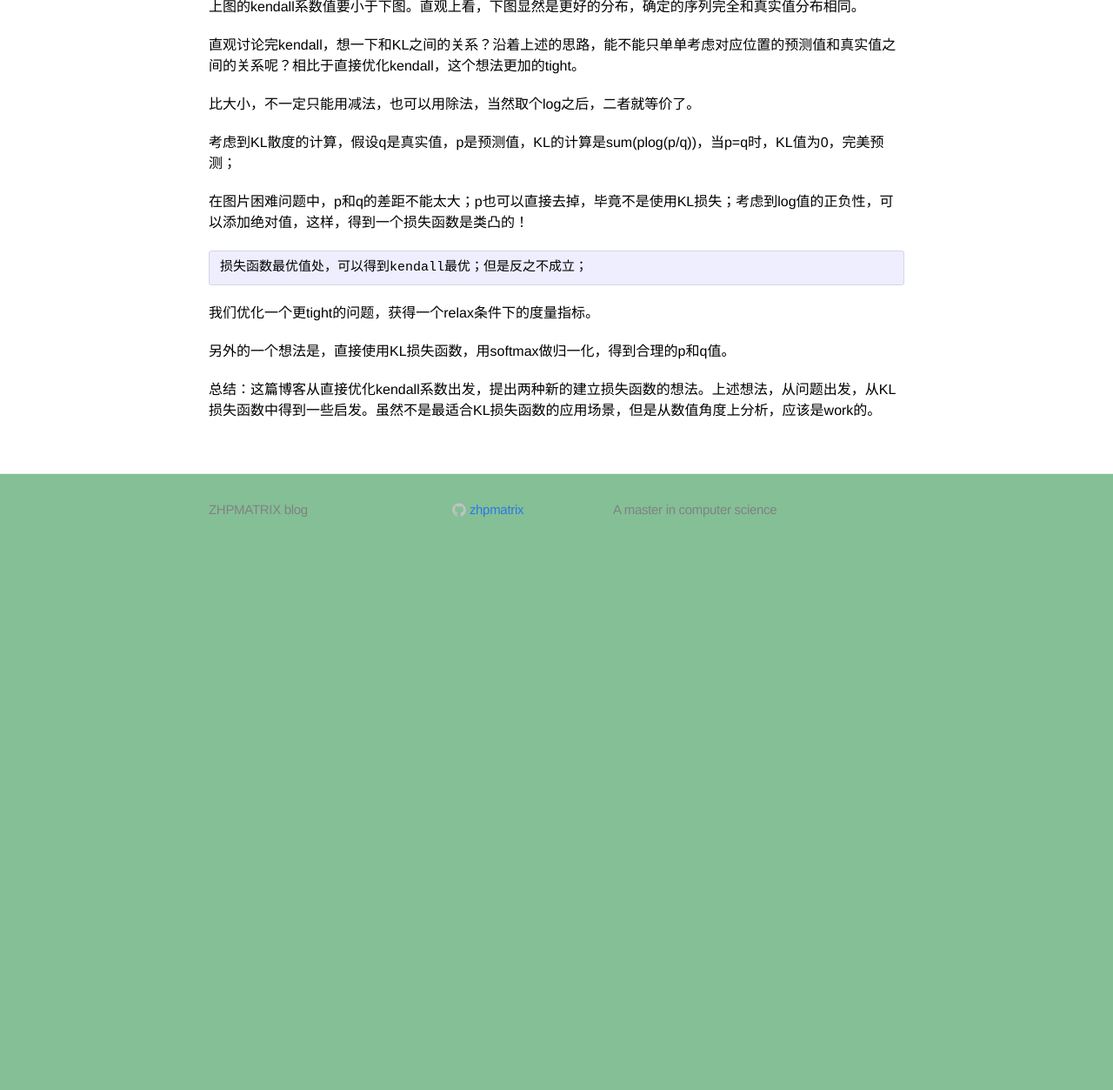
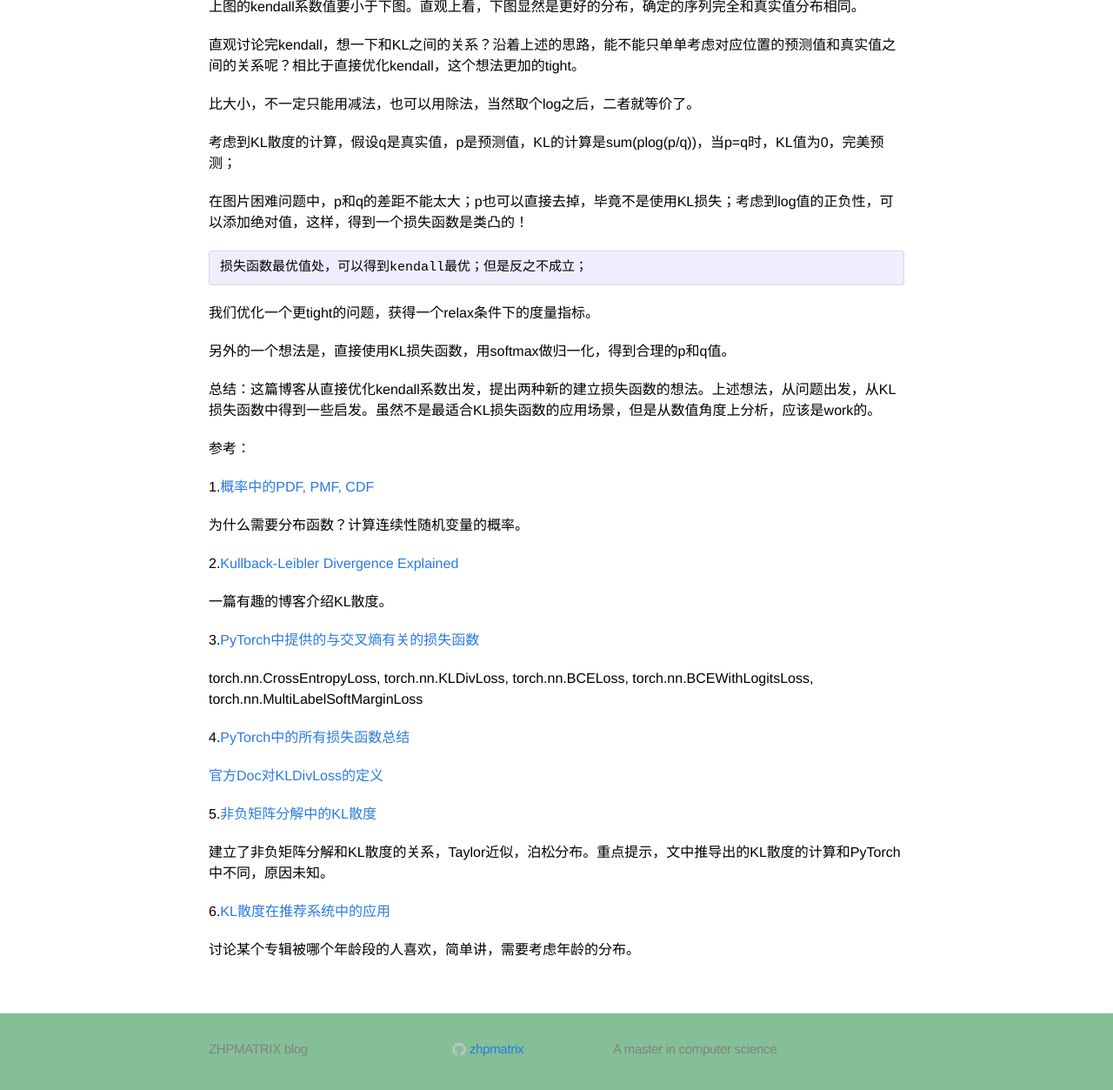
Before and after one commit to zhpmatrix/zhpmatrix.github.io, a Jekyll site: the page built from _posts/2018-06-29-kl-divergence.md, in a window 1280 px wide and 1400 px high, scrolled down 1287 px, cut to the strip 137-1390 px from the top of the window. Shown: the whole strip at 87% size. Built offline with Jekyll 4.4.1, drawn with Linux system fonts in a browser that asks for light colours; comment, search, counter and statistics services are not loaded; before the commit the page ends 2067 px from its top, so only the background shows below that.

Commit message:
add kl divergence

```diff
--- a/_posts/2018-06-29-kl-divergence.md
+++ b/_posts/2018-06-29-kl-divergence.md
@@ -47,3 +47,29 @@ kendall在做什么呢？看下图。
 另外的一个想法是，直接使用KL损失函数，用softmax做归一化，得到合理的p和q值。
 
 总结：这篇博客从直接优化kendall系数出发，提出两种新的建立损失函数的想法。上述想法，从问题出发，从KL损失函数中得到一些启发。虽然不是最适合KL损失函数的应用场景，但是从数值角度上分析，应该是work的。
+
+参考：
+
+1.[概率中的PDF, PMF, CDF](https://blog.csdn.net/wzgbm/article/details/51680540)
+
+为什么需要分布函数？计算连续性随机变量的概率。
+
+2.[Kullback-Leibler Divergence Explained](https://www.countbayesie.com/blog/2017/5/9/kullback-leibler-divergence-explained)
+
+一篇有趣的博客介绍KL散度。
+
+3.[PyTorch中提供的与交叉熵有关的损失函数](https://cloud.tencent.com/developer/article/1126921)
+
+torch.nn.CrossEntropyLoss, torch.nn.KLDivLoss, torch.nn.BCELoss, torch.nn.BCEWithLogitsLoss, torch.nn.MultiLabelSoftMarginLoss
+
+4.[PyTorch中的所有损失函数总结](http://yangli.name/2017/12/25/20171225pytorch2/)
+
+[官方Doc对KLDivLoss的定义](https://pytorch.org/docs/stable/nn.html?highlight=torch%20nn%20kl#torch.nn.KLDivLoss)
+
+5.[非负矩阵分解中的KL散度](https://www.cnblogs.com/xingshansi/p/6672908.html)
+
+建立了非负矩阵分解和KL散度的关系，Taylor近似，泊松分布。重点提示，文中推导出的KL散度的计算和PyTorch中不同，原因未知。
+
+6.[KL散度在推荐系统中的应用](http://chuansong.me/n/2759305)
+
+讨论某个专辑被哪个年龄段的人喜欢，简单讲，需要考虑年龄的分布。
```
